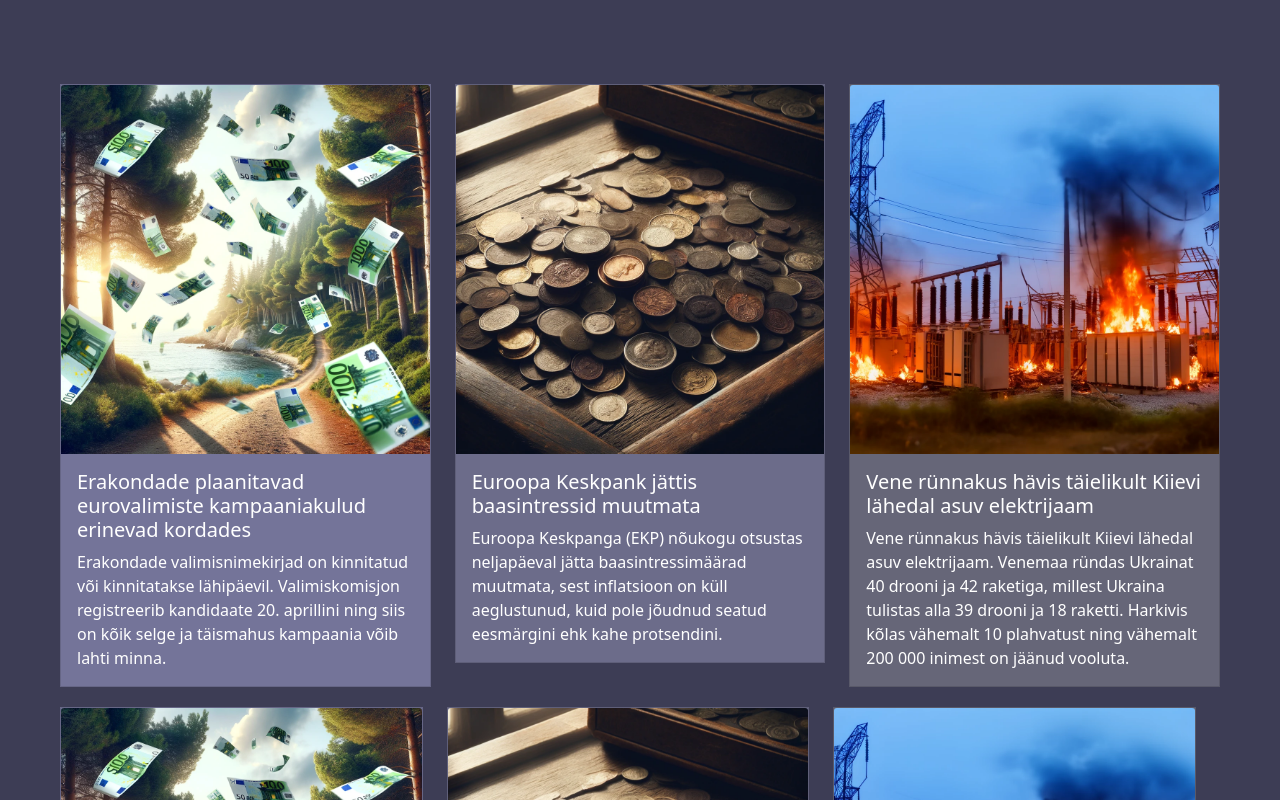
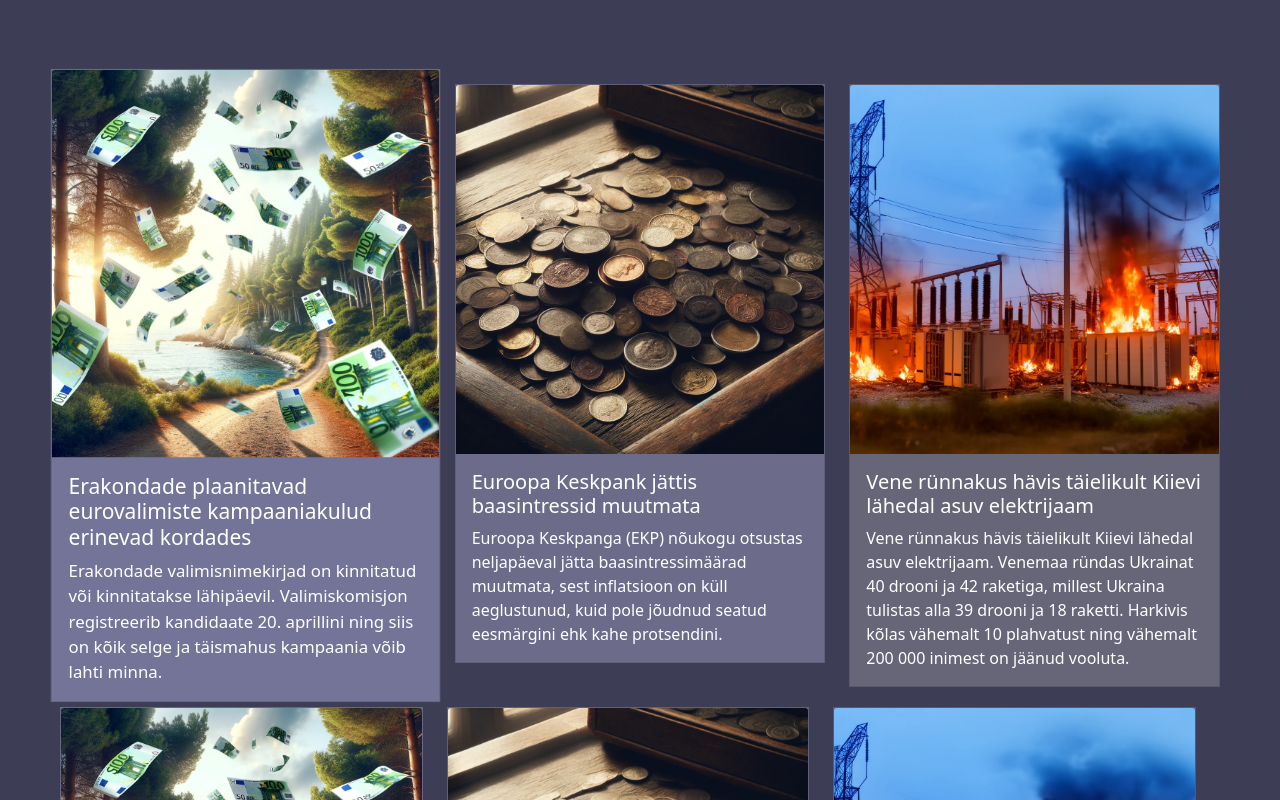
Before and after one commit to echoround/echoround.github.io, a plain HTML site: page index.html in a window 1280 px wide. In both pictures the pointer is over the element 245 px from the left and 385 px from the top of the page. Shown: the top 800 px of the page. Drawn offline with nearby package versions, Linux system fonts and the light colour scheme.

Commit message:
Update index.html

```diff
--- a/index.html
+++ b/index.html
@@ -19,7 +19,15 @@
         margin-bottom: 20px; /* Space at the bottom of each card */
         max-width: 100%;
         border-radius: 0; /* Removes the rounded corners from the cards */
+        transition: transform 0.3s ease, background-color 0.3s ease; /* Smooth transition for scaling and color change */
+    /* Other styles... */
       }
+
+      .card:hover {
+    transform: scale(1.05); /* Scales the card to 105% of its original size */
+    background-color: #4a62d7; /* New background color on hover */
+    }
+
       .card-body {
         color: #ffffff; /* Sets the text color to white */
       }
```
